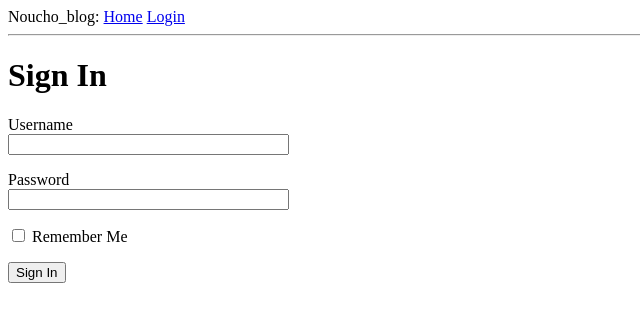
After one commit to aliencow/flask_pymongo, a Flask app: template app/templates/form.html in a window 1280 px wide. The commit adds this page. Shown: the top 322 px of the page, without its empty margins (0-640 px from the left). Run offline with Flask 2, Linux system fonts and the light colour scheme; the template is opened without the code that fills it: values that come from a table or form of the project are taken from there, others are empty.

Commit message:
poniendo esto a funcionar

```diff
--- a/app/__init__.py
+++ b/app/__init__.py
@@ -5,6 +5,7 @@
 # combinado con este otro https://www.youtube.com/watch?v=GjJbaolBPAY
 
 from flask import Flask
+from config import Config
 # importamos Flask
 from flask_pymongo import PyMongo
 # importamos pymongo
@@ -30,9 +31,9 @@ app.config['MONGO_DBNAME'] = 'connect_to_mongo'
 # configuramos el nombre de la base de datos se accede con la variable mongo.db
 
 # conexion a mongodb para python 3 urllib.parse.quote ATTENCION A LA VERSION DE PYTHON!!!
-app.config['MONGO_URI'] = 'mongodb://'+ urllib.parse.quote("juan.nouche@gmail.com") +':cuatro44@ds143293.mlab.com:43293/connect_to_mongo'
+# app.config['MONGO_URI'] = 'mongodb://'+ urllib.parse.quote("juan.nouche@gmail.com") +':cuatro44@ds143293.mlab.com:43293/connect_to_mongo'
 # conexion a mongodb para python 2.7 urllib.quote
-#app.config['MONGO_URI'] = 'mongodb://'+ urllib.parse.quote("juan.nouche@gmail.com") +':cuatro44@ds143293.mlab.com:43293/connect_to_mongo'
+app.config['MONGO_URI'] = 'mongodb://'+ urllib.quote("juan.nouche@gmail.com") +':cuatro44@ds143293.mlab.com:43293/connect_to_mongo'
 # configuramos la ubicacion de la base en mlab (aparece en pantalla)
 # aquí se usa el urllib para el tema de arroba en el nombre de usuario
 
--- /dev/null
+++ b/app/config.py
@@ -0,0 +1,4 @@
+import os
+
+class Config(object):
+    SECRET_KEY = os.environ.get('SECRET_KEY') or 'DU3Vwfkn1u9VHXj39T5doC6WnHiifEVv'
--- /dev/null
+++ b/app/forms.py
@@ -0,0 +1,9 @@
+from flask_wtf import FlaskForm
+from wtforms import StringField, PasswordField, BooleanField, SubmitField
+from wtforms.validators import DataRequired
+
+class LoginForm(FlaskForm):
+    username = StringField('Username', validators=[DataRequired()])
+    password = PasswordField('Password', validators=[DataRequired()])
+    remember_me = BooleanField('Remember Me')
+    submit = SubmitField('Sign In')
--- a/app/routes.py
+++ b/app/routes.py
@@ -2,6 +2,8 @@
 # para codificar en utf-8
 from flask import render_template
 from app import app, mongo
+from forms import LoginForm
+
 
 
 @app.route('/')
@@ -20,6 +22,11 @@ def index():
     ]
     return render_template('index.html', title='Home', user=user, posts=posts)
 
+@app.route('/login')
+def login():
+    form = LoginForm()
+    return render_template('login.html', title='Sign In', form=form)
+
 @app.route('/wibble')
 def wibble():
     return 'This is my pointless new page'
--- a/app/templates/base.html
+++ b/app/templates/base.html
@@ -7,8 +7,13 @@
       {% endif %}
     </head>
     <body>
-        <div>Noucho_blog: <a href="/index">Home</a></div>
-        <hr>
+        <div>
+            Noucho_blog:
+            <a href="/index">Home</a>
+            <a href="/login">Login</a>
+        </div>
+
+       <hr>
         {% block content %}{% endblock %}
     </body>
 </html>
--- /dev/null
+++ b/app/templates/form.html
@@ -0,0 +1,18 @@
+{% extends "base.html" %}
+
+{% block content %}
+    <h1>Sign In</h1>
+    <form action="" method="post" novalidate>
+        {{ form.hidden_tag() }}
+        <p>
+            {{ form.username.label }}<br>
+            {{ form.username(size=32) }}
+        </p>
+        <p>
+            {{ form.password.label }}<br>
+            {{ form.password(size=32) }}
+        </p>
+        <p>{{ form.remember_me() }} {{ form.remember_me.label }}</p>
+        <p>{{ form.submit() }}</p>
+    </form>
+{% endblock %}
--- a/flaskpymongo.txt
+++ b/flaskpymongo.txt
@@ -47,7 +47,7 @@ peticiones de origen cruzado.
 
 dsde CMD: pip install flask_cors
 
-
+Tutorial Save and Retrieve Files In a MongoDB With Flask-Pymongo https://www.youtube.com/watch?v=DsgAuceHha4
 
 
    .___  ___.  __          ___      .______       _______       ___   .___________.    ___      .______        ___           _______. _______
@@ -118,7 +118,9 @@ import pymongo
 from pymongo import MongoClient()
 import urllib
 
-client = MongoClient('mongodb://'+ urllib.quote("juan.nouche@gmail.com") +':cuatro44@ds143293.mlab.com:43293/connect_to_mongo')
+client = MongoClient('mongodb://'+ urllib.quote("juan.nouche@gmail.com") +':cuatro44@ds143293.mlab.com:43293/connect_to_mongo') #python 2.7
+client = MongoClient('mongodb://'+ urllib.parse.quote("juan.nouche@gmail.com") +':cuatro44@ds143293.mlab.com:43293/connect_to_mongo') #python 3
+
 
 
 
```
